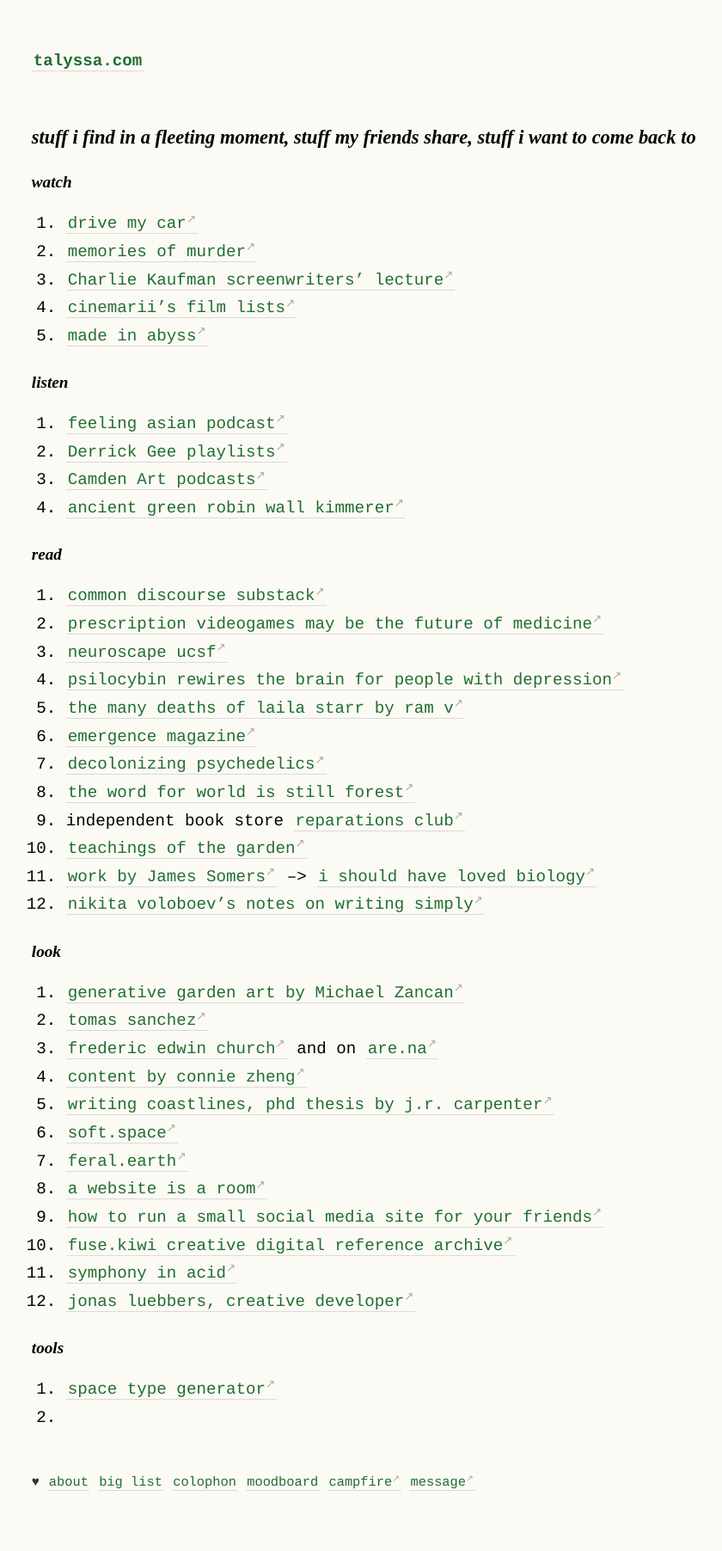
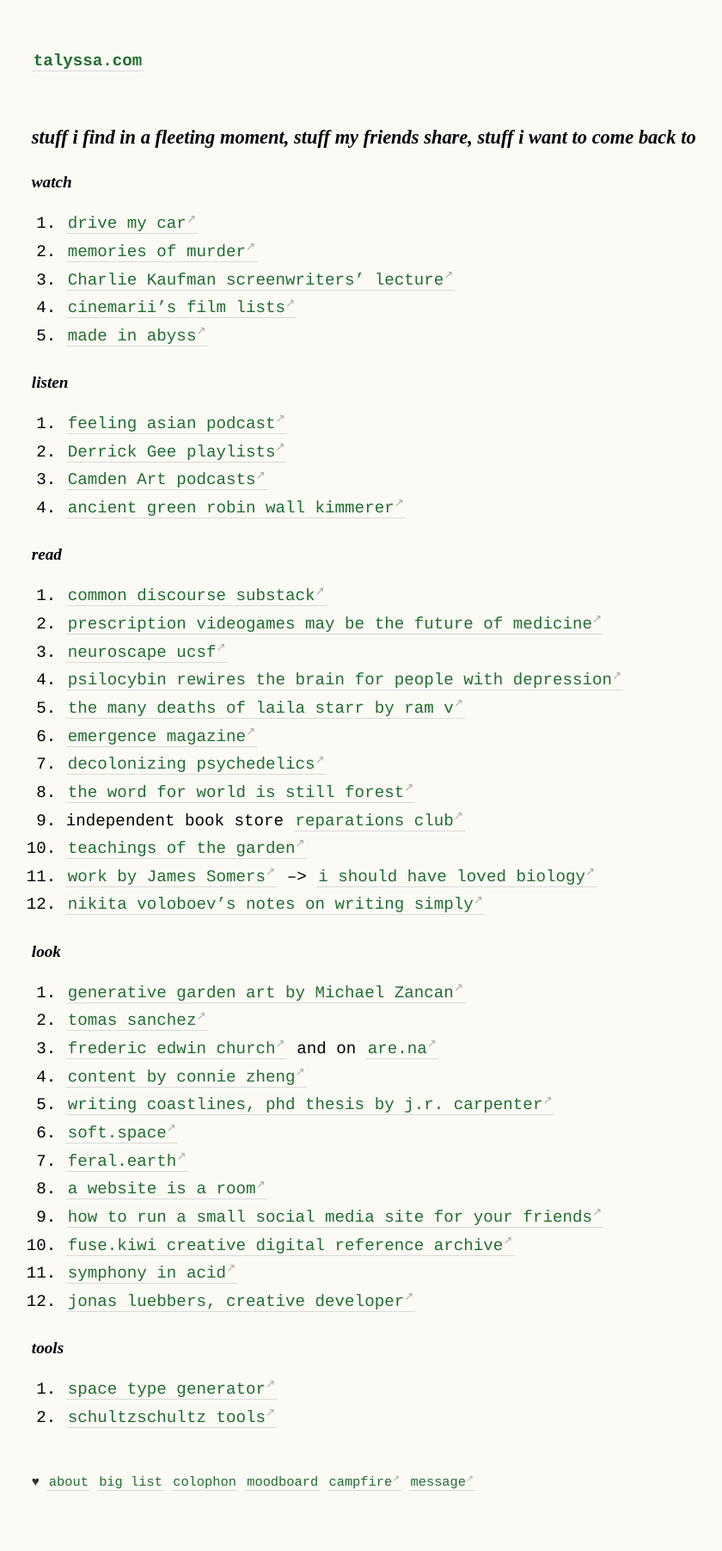
Before and after one commit to geminiworms/talyssagarden.github.io, a Jekyll site: the page built from _pages/big-list.md, in a window 1280 px wide. Shown: the whole page at 86% size, without its empty margins (40-880 px from the left). Built offline with Jekyll 4.4.1, drawn with Linux system fonts in a browser that asks for light colours.

Commit message:
Update big-list.md

```diff
--- a/_pages/big-list.md
+++ b/_pages/big-list.md
@@ -49,4 +49,4 @@ permalink: /list
 
 #### tools
 1. [space type generator](https://spacetypegenerator.com/)
-2.
+2. [schultzschultz tools](https://www.schultzschultz.com/tools.html)
```
